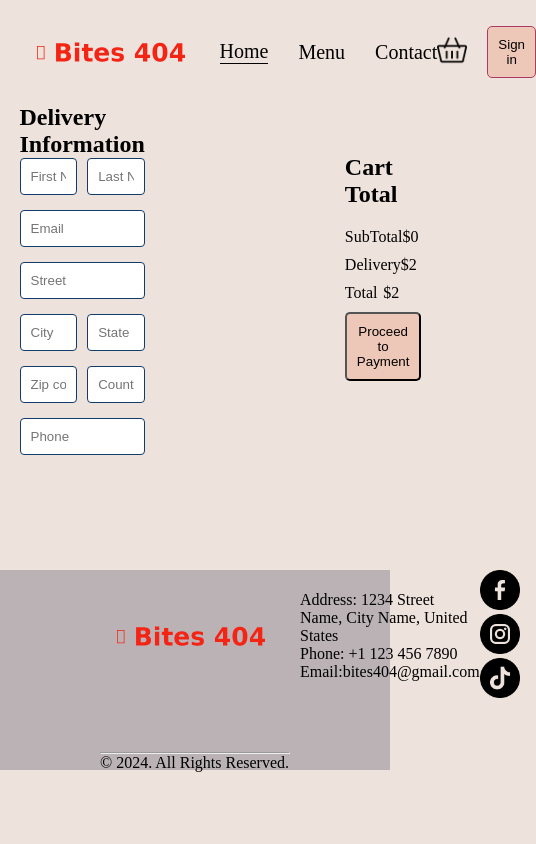
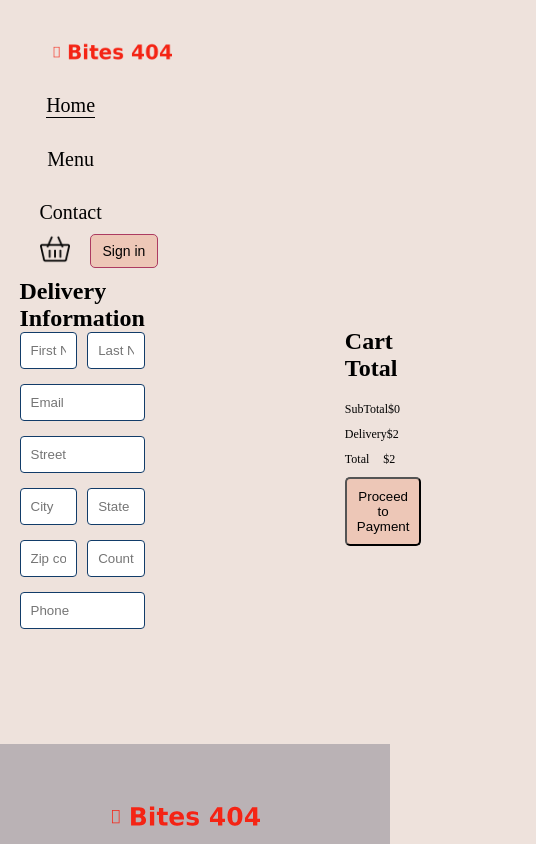
Before and after one commit to kavinduthilan/FoodOrderSystem, a React (Create React App) app in the folder frontend/: page /order in a window 390 px wide. Shown: the top 844 px of the page, 536 px wide, since content can reach past the window. Built offline with nearby package versions, Linux system fonts and the light colour scheme.

Commit message:
made it responsive

```diff
--- a/frontend/src/components/Footer/Footer.scss
+++ b/frontend/src/components/Footer/Footer.scss
@@ -1,38 +1,103 @@
+//
+
+
+
 $color_primary: #EDC7B7;
 $color_secondary: #EEE2DC;
 $color_tertiary: #BAB2B5;
 $color_blue: #123C69;
 $color_red: #AC3B61;
 
-.footer{
-    //margin-bottom: 0px;
+.footer {
   margin-top: 100px;
   background-color: $color_tertiary;
-    height: 200px;
-    padding: 0px 100px;
+  padding: 20px 100px;
 
-
-
-
-    .footer-item{
+  .footer-item {
     display: flex;
     justify-content: space-between;
     align-items: center;
-        margin-bottom: 50px;
+    margin-bottom: 30px;
+    flex-wrap: wrap; // allow wrapping for smaller screens
 
-        .footer-logo{
-            img{
+    .footer-logo img {
       width: 200px;
+      height: auto;
+    }
+
+    .footer-content {
+      p {
+        margin: 4px 0;
       }
     }
-        .footer-social{
-            img{
+
+    .footer-social img {
       width: 40px;
       height: 40px;
       margin-right: 10px;
       cursor: pointer;
     }
   }
+
+  hr {
+    border: none;
+    border-top: 1px solid rgba(0,0,0,0.2);
+    margin: 10px 0;
   }
 
+  p {
+    text-align: center;
+    margin: 0;
+    font-size: 14px;
   }
+}
+
+/* Tablets */
+@media (max-width: 992px) {
+  .footer {
+    padding: 20px 50px;
+  }
+
+  .footer-item {
+    flex-direction: column;
+    text-align: center;
+    gap: 20px;
+
+    .footer-logo img {
+      width: 160px;
+    }
+
+    .footer-social img {
+      width: 35px;
+      height: 35px;
+    }
+  }
+}
+
+/* Mobile */
+@media (max-width: 576px) {
+  .footer {
+    padding: 20px;
+  }
+
+  .footer-item {
+    gap: 15px;
+
+    .footer-logo img {
+      width: 140px;
+    }
+
+    .footer-social img {
+      width: 30px;
+      height: 30px;
+    }
+
+    .footer-content p {
+      font-size: 14px;
+    }
+  }
+
+  p {
+    font-size: 12px;
+  }
+}
--- a/frontend/src/components/Navbar/Navbar.scss
+++ b/frontend/src/components/Navbar/Navbar.scss
@@ -1,3 +1,103 @@
+// $color_primary: #edc7b7;
+// $color_secondary: #eee2dc;
+// $color_tertiary: #bab2b5;
+// $color_blue: #123c69;
+// $color_red: #ac3b61;
+// $color_black: #000000;
+
+// .navbar {
+//   display: flex;
+//   justify-content: space-between;
+//   align-items: center;
+
+//   .navbar-logo {
+//     img {
+//       width: 200px;
+//       height: 100px;
+//     }
+//   }
+
+//   .navbar-menu {
+//     list-style-type: none;
+//     padding: 0px;
+//     margin: 0px;
+//     display: flex;
+//     align-items: center;
+//     gap: 30px;
+//     font-size: 20px;
+//     a {
+//       color: $color_black;
+//       text-decoration: none;
+//     }
+//     .active {
+//       border-bottom: 1px solid $color_black;
+//     }
+//   }
+//   .navbar-right {
+//     display: flex;
+//     align-items: center;
+
+//     .cart {
+//       position: relative;
+
+//       img {
+//         width: 30px;
+//         height: 30px;
+//         cursor: pointer;
+//       }
+
+//       .dot {
+//         position: absolute;
+//         width: 10px;
+//         height: 10px;
+//         border-radius: 5px;
+//         background-color: $color_red;
+//         top: -8px;
+//         right: -8px;
+//       }
+//     }
+
+//     .sign-in-btn {
+//       background-color: $color_primary;
+//       border: 1px solid $color_red;
+//       border-radius: 5px;
+//       padding: 10px;
+//       margin-left: 20px;
+//       cursor: pointer;
+//     }
+
+//     &-profile {
+//       position: relative;
+//       margin-left: 10px;
+
+//       img {
+//         width: 30px;
+//         height: 30px;
+//         cursor: pointer;
+//       }
+
+//       &-dropdown {
+//         position: absolute;
+//         display: none;
+
+//         li {
+//           list-style-type: none;
+//           display: flex;
+//           align-items: center;
+//           cursor: pointer;
+//         }
+//       }
+
+//       &:hover .navbar-right-profile-dropdown {
+//         display: flex;
+//         flex-direction: column;
+//       }
+//     }
+//   }
+// }
+
+
+
 $color_primary: #edc7b7;
 $color_secondary: #eee2dc;
 $color_tertiary: #bab2b5;
@@ -9,33 +109,39 @@ $color_black: #000000;
   display: flex;
   justify-content: space-between;
   align-items: center;
+  padding: 10px 20px;
+  flex-wrap: wrap; // allows wrapping on small screens
 
   .navbar-logo {
     img {
-      width: 200px;
-      height: 100px;
+      width: 160px;
+      height: auto;
     }
   }
 
   .navbar-menu {
     list-style-type: none;
-    padding: 0px;
-    margin: 0px;
+    padding: 0;
+    margin: 0;
     display: flex;
     align-items: center;
     gap: 30px;
     font-size: 20px;
+
     a {
       color: $color_black;
       text-decoration: none;
     }
+
     .active {
       border-bottom: 1px solid $color_black;
     }
   }
+
   .navbar-right {
     display: flex;
     align-items: center;
+    margin-top: 10px;
 
     .cart {
       position: relative;
@@ -50,10 +156,10 @@ $color_black: #000000;
         position: absolute;
         width: 10px;
         height: 10px;
-        border-radius: 5px;
+        border-radius: 50%;
         background-color: $color_red;
-        top: -8px;
-        right: -8px;
+        top: -4px;
+        right: -4px;
       }
     }
 
@@ -61,7 +167,7 @@ $color_black: #000000;
       background-color: $color_primary;
       border: 1px solid $color_red;
       border-radius: 5px;
-      padding: 10px;
+      padding: 8px 12px;
       margin-left: 20px;
       cursor: pointer;
     }
@@ -79,12 +185,22 @@ $color_black: #000000;
       &-dropdown {
         position: absolute;
         display: none;
+        background: $color_secondary;
+        border-radius: 5px;
+        padding: 5px;
+        top: 35px;
+        right: 0;
 
         li {
           list-style-type: none;
           display: flex;
           align-items: center;
           cursor: pointer;
+          padding: 5px 10px;
+
+          &:hover {
+            background: $color_primary;
+          }
         }
       }
 
@@ -95,3 +211,47 @@ $color_black: #000000;
     }
   }
 }
+
+/* Responsive styles */
+@media (max-width: 992px) {
+  .navbar-menu {
+    gap: 15px;
+    font-size: 18px;
+  }
+}
+
+@media (max-width: 768px) {
+  .navbar {
+    flex-direction: column;
+    align-items: flex-start;
+  }
+
+  .navbar-menu {
+    flex-direction: column;
+    align-items: flex-start;
+    gap: 15px;
+    margin-top: 10px;
+  }
+
+  .navbar-right {
+    margin-top: 10px;
+    width: 100%;
+    justify-content: flex-start;
+  }
+}
+
+@media (max-width: 480px) {
+  .navbar-logo img {
+    width: 120px;
+  }
+
+  .navbar-menu {
+    font-size: 16px;
+    gap: 10px;
+  }
+
+  .sign-in-btn {
+    padding: 6px 10px;
+    font-size: 14px;
+  }
+}
```
Lines whose indentation alone changed are shown as unchanged.
